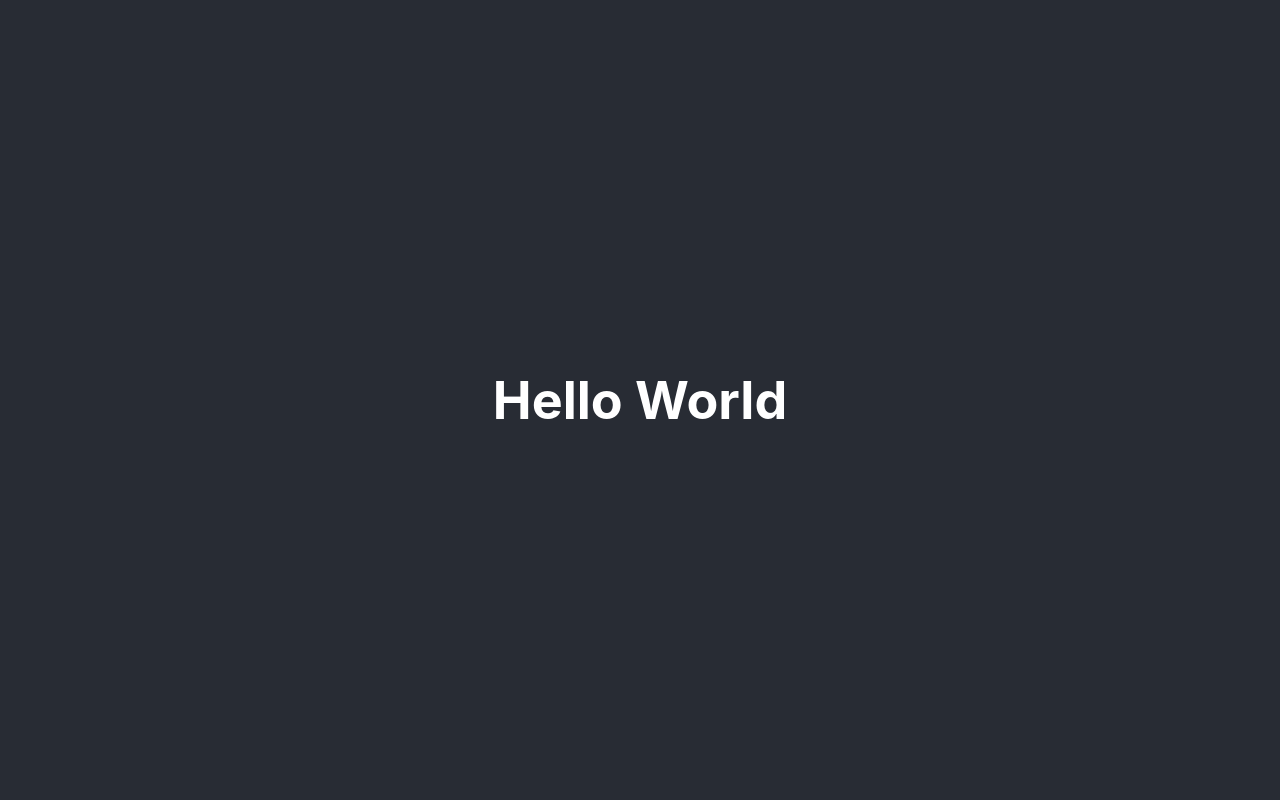
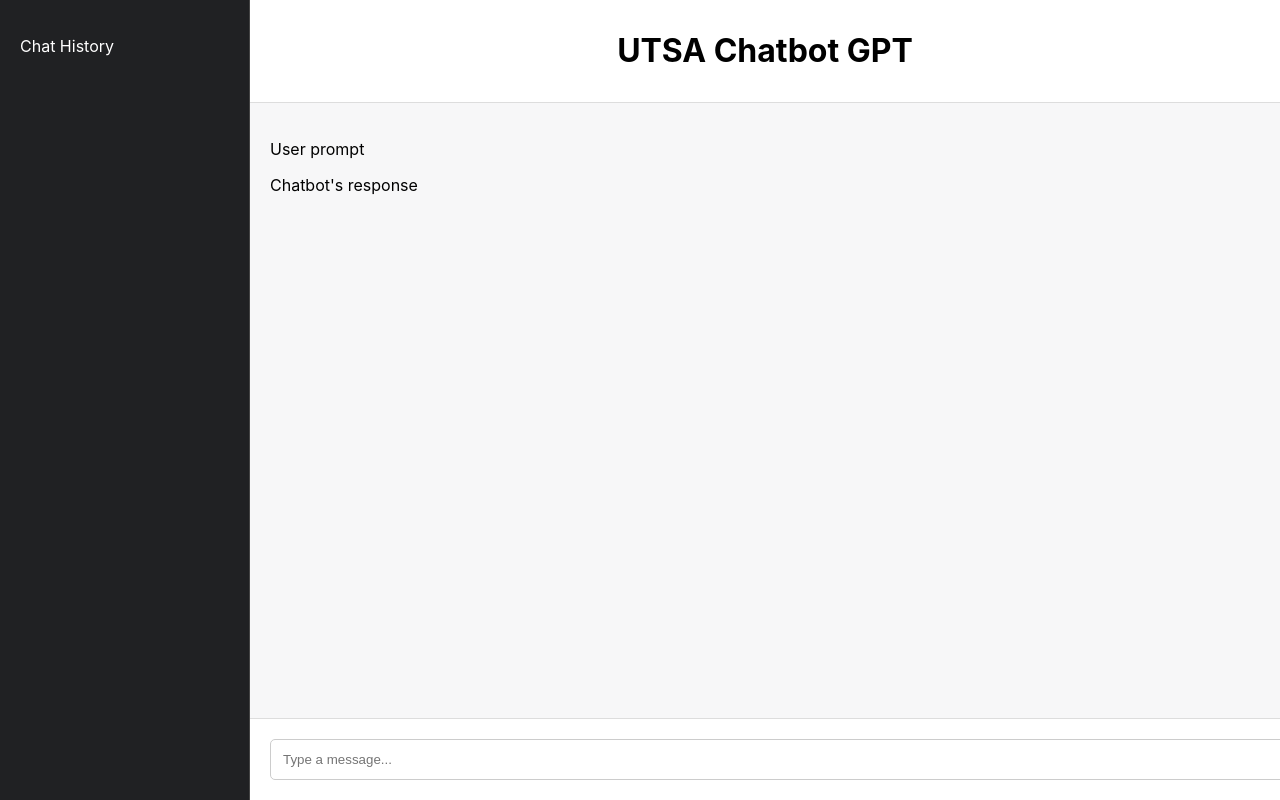
Before and after one commit to billshields511/utsa-gpt-ui, a React (Create React App) app in the folder utsa-gpt-ui/: page / in a window 1280 px wide. Built offline with nearby package versions, Linux system fonts and the light colour scheme.

Commit message:
initial look of the UI

```diff
--- a/utsa-gpt-ui/src/App.css
+++ b/utsa-gpt-ui/src/App.css
@@ -1,38 +1,46 @@
-.App {
+body, html {
+  margin: 0;
+  height: 100%;
+}
+
+.container {
+  display: grid;
+  grid-template-columns: 250px 1fr;
+  height: 100vh;
+}
+
+.sidebar {
+  background-color: #202123;
+  color: white;
+  padding: 20px;
+  border-right: 1px solid #444;
+}
+
+.main-content {
+  display: grid;
+  grid-template-rows: auto 1fr auto;
+}
+
+.chat-header {
+  padding: 10px 20px;
+  border-bottom: 1px solid #ddd;
   text-align: center;
 }
 
-.App-logo {
-  height: 40vmin;
-  pointer-events: none;
+.chat-window {
+  padding: 20px;
+  background-color: #f7f7f8;
 }
 
-@media (prefers-reduced-motion: no-preference) {
-  .App-logo {
-    animation: App-logo-spin infinite 20s linear;
-  }
+.chat-input {
+  padding: 20px;
+  background: white;
+  border-top: 1px solid #ddd;
 }
 
-.App-header {
-  background-color: #282c34;
-  min-height: 100vh;
-  display: flex;
-  flex-direction: column;
-  align-items: center;
-  justify-content: center;
-  font-size: calc(10px + 2vmin);
-  color: white;
+input {
+  width: 100%;
+  padding: 12px;
+  border-radius: 5px;
+  border: 1px solid #ccc;
 }
-
-.App-link {
-  color: #61dafb;
-}
-
-@keyframes App-logo-spin {
-  from {
-    transform: rotate(0deg);
-  }
-  to {
-    transform: rotate(360deg);
-  }
-}
--- a/utsa-gpt-ui/src/App.js
+++ b/utsa-gpt-ui/src/App.js
@@ -2,10 +2,25 @@ import './App.css';
 
 function App() {
   return (
-    <div className="App">
-      <header className="App-header">
-        <h1>Hello World</h1>
-      </header>
+    <div className="container">
+      <aside className="sidebar">
+        <p>Chat History</p>
+      </aside>
+
+      <main className="main-content">
+        <header className="chat-header">
+          <h1>UTSA Chatbot GPT</h1>
+        </header>
+
+        <section className="chat-window">
+          <p>User prompt</p>
+          <p>Chatbot's response</p>
+        </section>
+
+        <footer className="chat-input">
+          <input type="text" placeholder="Type a message..." />
+        </footer>
+      </main>
     </div>
   );
 }
```
